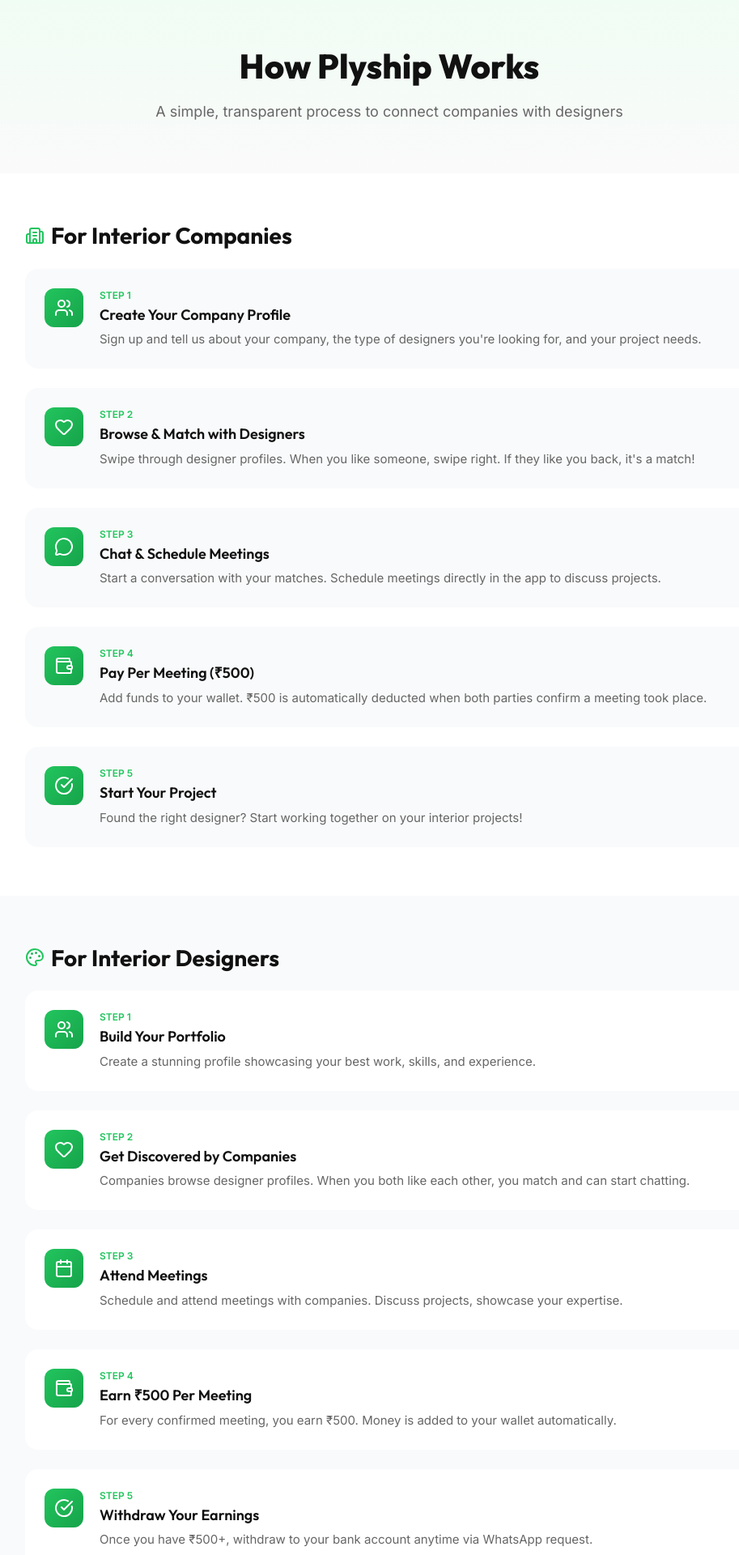
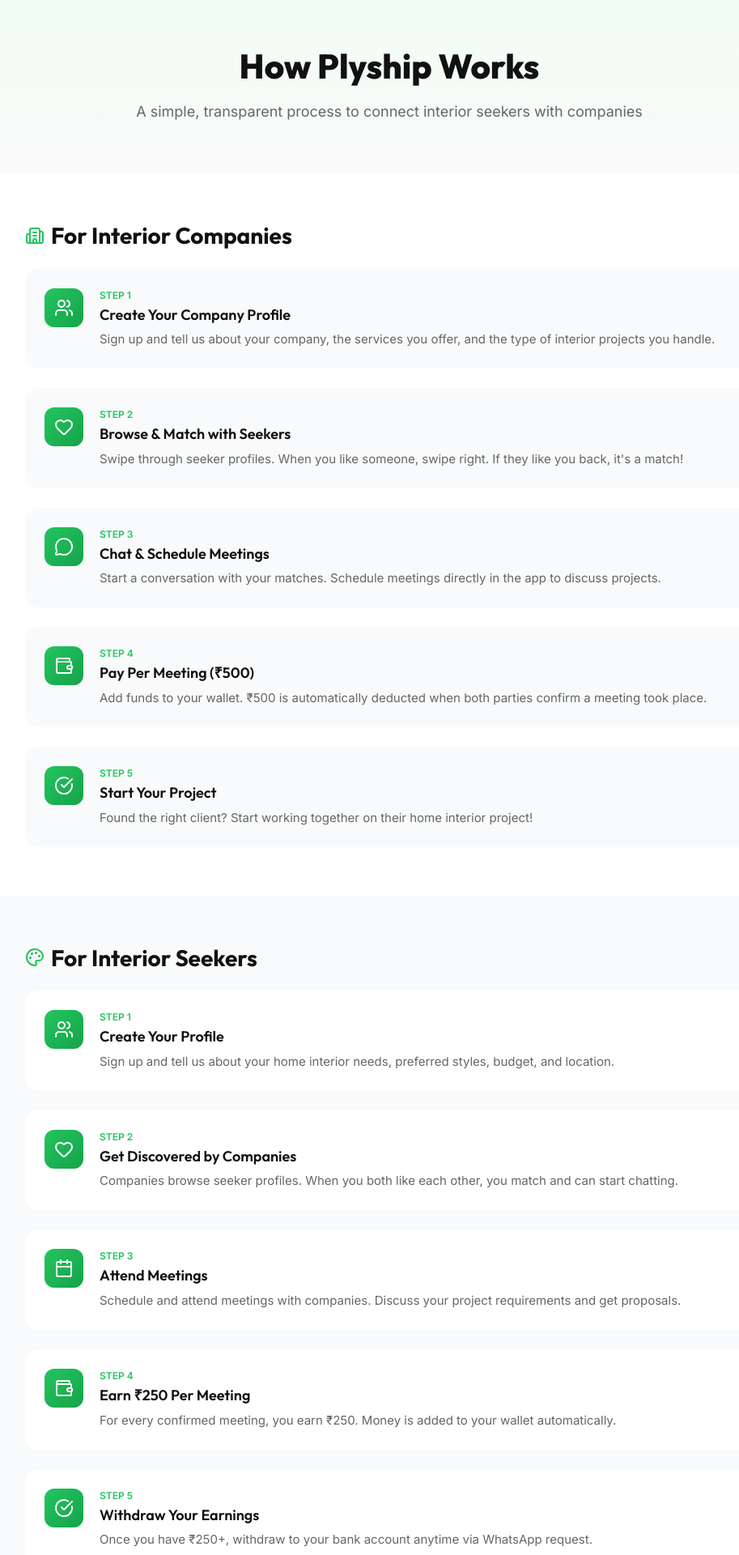
Before and after one commit to Avinashgudla10/plyship, a Next.js app: page /how-it-works in a window 1280 px wide. Shown: the part 60-1980 px from the top of the page at 81% size, without its empty margins (159-1072 px from the left). Built offline with nearby package versions, Linux system fonts and the light colour scheme; no server answers.

Commit message:
content: replace all designer references with seeker/company terminology across all pages

```diff
--- a/src/app/how-it-works/page.js
+++ b/src/app/how-it-works/page.js
@@ -41,7 +41,7 @@
                 >
                     <h1 style={{ fontSize: 42, fontWeight: 800, color: '#111', marginBottom: 16 }}>How Plyship Works</h1>
                     <p style={{ fontSize: 18, color: '#666', lineHeight: 1.7 }}>
-                        A simple, transparent process to connect companies with designers
+                        A simple, transparent process to connect interior seekers with companies
                     </p>
                 </motion.div>
             </section>
@@ -56,11 +56,11 @@
 
                     <div style={{ display: 'flex', flexDirection: 'column', gap: 24 }}>
                         {[
-                            { step: 1, icon: Users, title: 'Create Your Company Profile', desc: "Sign up and tell us about your company, the type of designers you're looking for, and your project needs." },
-                            { step: 2, icon: Heart, title: 'Browse & Match with Designers', desc: "Swipe through designer profiles. When you like someone, swipe right. If they like you back, it's a match!" },
+                            { step: 1, icon: Users, title: 'Create Your Company Profile', desc: "Sign up and tell us about your company, the services you offer, and the type of interior projects you handle." },
+                            { step: 2, icon: Heart, title: 'Browse & Match with Seekers', desc: "Swipe through seeker profiles. When you like someone, swipe right. If they like you back, it's a match!" },
                             { step: 3, icon: MessageCircle, title: 'Chat & Schedule Meetings', desc: 'Start a conversation with your matches. Schedule meetings directly in the app to discuss projects.' },
                             { step: 4, icon: Wallet, title: 'Pay Per Meeting (₹500)', desc: 'Add funds to your wallet. ₹500 is automatically deducted when both parties confirm a meeting took place.' },
-                            { step: 5, icon: CheckCircle, title: 'Start Your Project', desc: 'Found the right designer? Start working together on your interior projects!' },
+                            { step: 5, icon: CheckCircle, title: 'Start Your Project', desc: 'Found the right client? Start working together on their home interior project!' },
                         ].map((item, i) => (
                             <motion.div
                                 key={i}
@@ -100,21 +100,21 @@
                 </div>
             </section>
 
-            {/* For Designers */}
+            {/* For Seekers */}
             <section style={{ padding: '60px 24px', background: '#F9FAFB' }}>
                 <div style={{ maxWidth: 900, margin: '0 auto' }}>
                     <div style={{ display: 'flex', alignItems: 'center', gap: 8, marginBottom: 24 }}>
                         <Palette size={24} color="#22C55E" />
-                        <h2 style={{ fontSize: 28, fontWeight: 700, color: '#111' }}>For Interior Designers</h2>
+                        <h2 style={{ fontSize: 28, fontWeight: 700, color: '#111' }}>For Interior Seekers</h2>
                     </div>
 
                     <div style={{ display: 'flex', flexDirection: 'column', gap: 24 }}>
                         {[
-                            { step: 1, icon: Users, title: 'Build Your Portfolio', desc: 'Create a stunning profile showcasing your best work, skills, and experience.' },
-                            { step: 2, icon: Heart, title: 'Get Discovered by Companies', desc: 'Companies browse designer profiles. When you both like each other, you match and can start chatting.' },
-                            { step: 3, icon: Calendar, title: 'Attend Meetings', desc: 'Schedule and attend meetings with companies. Discuss projects, showcase your expertise.' },
-                            { step: 4, icon: Wallet, title: 'Earn ₹500 Per Meeting', desc: 'For every confirmed meeting, you earn ₹500. Money is added to your wallet automatically.' },
-                            { step: 5, icon: CheckCircle, title: 'Withdraw Your Earnings', desc: 'Once you have ₹500+, withdraw to your bank account anytime via WhatsApp request.' },
+                            { step: 1, icon: Users, title: 'Create Your Profile', desc: 'Sign up and tell us about your home interior needs, preferred styles, budget, and location.' },
+                            { step: 2, icon: Heart, title: 'Get Discovered by Companies', desc: 'Companies browse seeker profiles. When you both like each other, you match and can start chatting.' },
+                            { step: 3, icon: Calendar, title: 'Attend Meetings', desc: 'Schedule and attend meetings with companies. Discuss your project requirements and get proposals.' },
+                            { step: 4, icon: Wallet, title: 'Earn ₹250 Per Meeting', desc: 'For every confirmed meeting, you earn ₹250. Money is added to your wallet automatically.' },
+                            { step: 5, icon: CheckCircle, title: 'Withdraw Your Earnings', desc: 'Once you have ₹250+, withdraw to your bank account anytime via WhatsApp request.' },
                         ].map((item, i) => (
                             <motion.div
                                 key={i}
@@ -159,7 +159,7 @@
                 <div style={{ maxWidth: 600, margin: '0 auto' }}>
                     <h2 style={{ fontSize: 32, fontWeight: 800, color: 'white', marginBottom: 16 }}>Ready to Get Started?</h2>
                     <p style={{ fontSize: 17, color: 'rgba(255,255,255,0.9)', marginBottom: 24 }}>
-                        Join thousands of companies and designers already on Plyship
+                        Join thousands of companies and interior seekers already on Plyship
                     </p>
                     <Link href="/signup" style={{
                         display: 'inline-flex',
--- a/src/app/layout.js
+++ b/src/app/layout.js
@@ -3,7 +3,7 @@
 
 export const metadata = {
   title: 'PLYSHIP',
-  description: 'Premium Interior Design Matching Platform',
+  description: 'Connect Home Interior Seekers with Interior Companies',
   manifest: '/manifest.json',
   icons: {
     icon: '/favicon.png',
--- a/src/app/privacy/page.js
+++ b/src/app/privacy/page.js
@@ -51,7 +51,7 @@
                         <p>We use the information we collect to:</p>
                         <ul style={{ marginLeft: 20, marginTop: 8 }}>
                             <li>Provide, maintain, and improve our services</li>
-                            <li>Match companies with designers based on preferences</li>
+                            <li>Match seekers with companies based on preferences</li>
                             <li>Process transactions and send related information</li>
                             <li>Send technical notices and support messages</li>
                             <li>Respond to your comments and questions</li>
--- a/src/app/terms/page.js
+++ b/src/app/terms/page.js
@@ -42,7 +42,7 @@
                         <p>By accessing or using Plyship, you agree to be bound by these Terms of Service. If you do not agree, please do not use our services.</p>
 
                         <h2 style={{ fontSize: 20, fontWeight: 700, color: '#111', marginTop: 32, marginBottom: 12 }}>2. Description of Service</h2>
-                        <p>Plyship is a platform that connects interior design companies with interior designers. We facilitate:</p>
+                        <p>Plyship is a platform that connects home interior seekers with interior companies. We facilitate:</p>
                         <ul style={{ marginLeft: 20, marginTop: 8 }}>
                             <li>Profile creation and matching</li>
                             <li>In-app messaging and communication</li>
@@ -55,8 +55,8 @@
 
                         <h2 style={{ fontSize: 20, fontWeight: 700, color: '#111', marginTop: 32, marginBottom: 12 }}>4. Payment Terms</h2>
                         <ul style={{ marginLeft: 20, marginTop: 8 }}>
-                            <li>Companies pay ₹500 per confirmed meeting with a designer</li>
-                            <li>Designers receive ₹500 for each confirmed meeting</li>
+                            <li>Companies pay ₹500 per confirmed meeting with a seeker</li>
+                            <li>Seekers receive ₹250 for each confirmed meeting</li>
                             <li>Payments are processed through Razorpay</li>
                             <li>Withdrawals are processed within 3-5 business days</li>
                         </ul>
--- a/src/components/RoleSelectionModal.js
+++ b/src/components/RoleSelectionModal.js
@@ -9,7 +9,7 @@
         {
             id: 'SEEKER',
             icon: Home,
-            title: 'I need Interior Design',
+            title: 'I need Home Interior',
             description: 'Find verified companies & get exclusive rewards',
             bgColor: '#ECFDF5',
             borderColor: '#A7F3D0',
```
Also changed, not shown: src/app/about/page.js (+7 -7 lines), src/components/LandingPage.js (+5 -5 lines).
